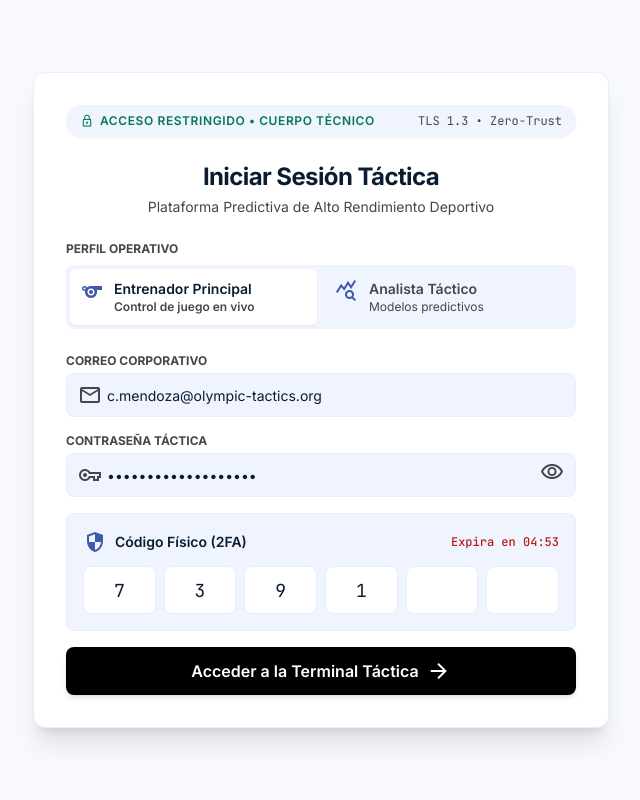
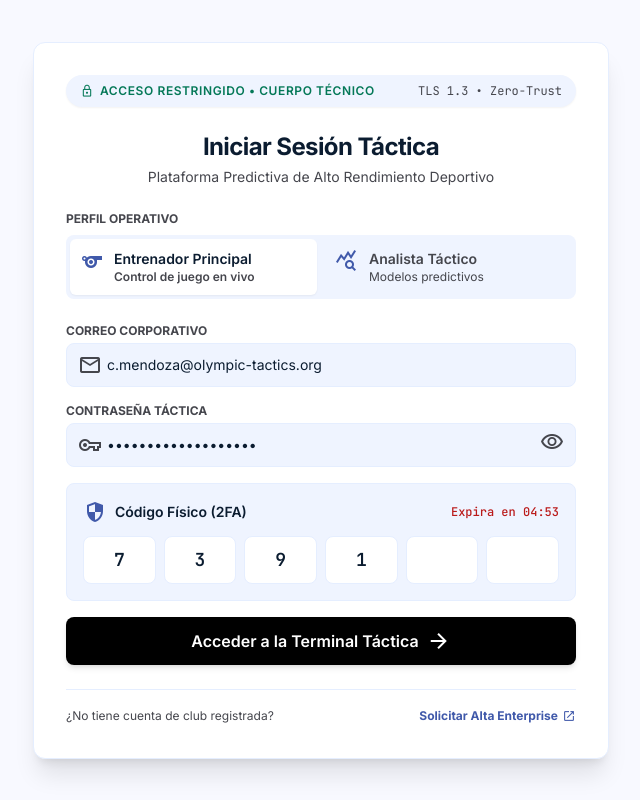
Before and after one commit to dramirezdlp99/tactical-sim-frontend, a React (Vite) app: page / in a window 1280 px wide. Shown: the whole page, without its empty margins (319-959 px from the left). Built offline with nearby package versions, Linux system fonts and the light colour scheme.

Commit message:
fix: agregar propiedad onSwitchToRegister y enlace a alta enterprise en AuthScreen

```diff
--- a/src/components/AuthScreen.jsx
+++ b/src/components/AuthScreen.jsx
@@ -1,6 +1,6 @@
 import React, { useState, useEffect } from 'react';
 
-export const AuthScreen = ({ onLoginSuccess }) => {
+export const AuthScreen = ({ onLoginSuccess, onSwitchToRegister }) => {
   const [role, setRole] = useState('coach');
   const [email, setEmail] = useState('c.mendoza@olympic-tactics.org');
   const [password, setPassword] = useState('Tactical#2025$Alpha');
@@ -35,7 +35,6 @@ export const AuthScreen = ({ onLoginSuccess }) => {
 
   const handleSubmit = (e) => {
     e.preventDefault();
-    // Simular o conectar con el backend Java JWT login
     onLoginSuccess({
       email,
       role: role === 'coach' ? 'ROLE_COACH' : 'ROLE_ANALYST',
@@ -150,7 +149,7 @@ export const AuthScreen = ({ onLoginSuccess }) => {
                   maxLength="1"
                   value={digit}
                   onChange={(e) => handleOtpChange(e.target.value, idx)}
-                  className="h-12 text-center font-mono text-lg text-on-surface bg-surface-container-lowest rounded-lg border border-surface-container focus:ring-2 focus:ring-secondary text-bold"
+                  className="h-12 text-center font-mono text-lg text-on-surface bg-surface-container-lowest rounded-lg border border-surface-container focus:ring-2 focus:ring-secondary font-bold"
                 />
               ))}
             </div>
@@ -164,6 +163,20 @@ export const AuthScreen = ({ onLoginSuccess }) => {
             <span className="material-symbols-outlined">arrow_forward</span>
           </button>
         </form>
+
+        {/* Enlace para ir al Registro Enterprise */}
+        <div className="mt-6 pt-4 border-t border-surface-container flex items-center justify-between">
+          <span className="text-xs text-on-surface-variant">¿No tiene cuenta de club registrada?</span>
+          <button
+            type="button"
+            onClick={onSwitchToRegister}
+            className="text-xs font-bold text-secondary hover:underline flex items-center gap-1"
+          >
+            <span>Solicitar Alta Enterprise</span>
+            <span className="material-symbols-outlined text-sm">open_in_new</span>
+          </button>
+        </div>
+
       </div>
     </div>
   );
```
